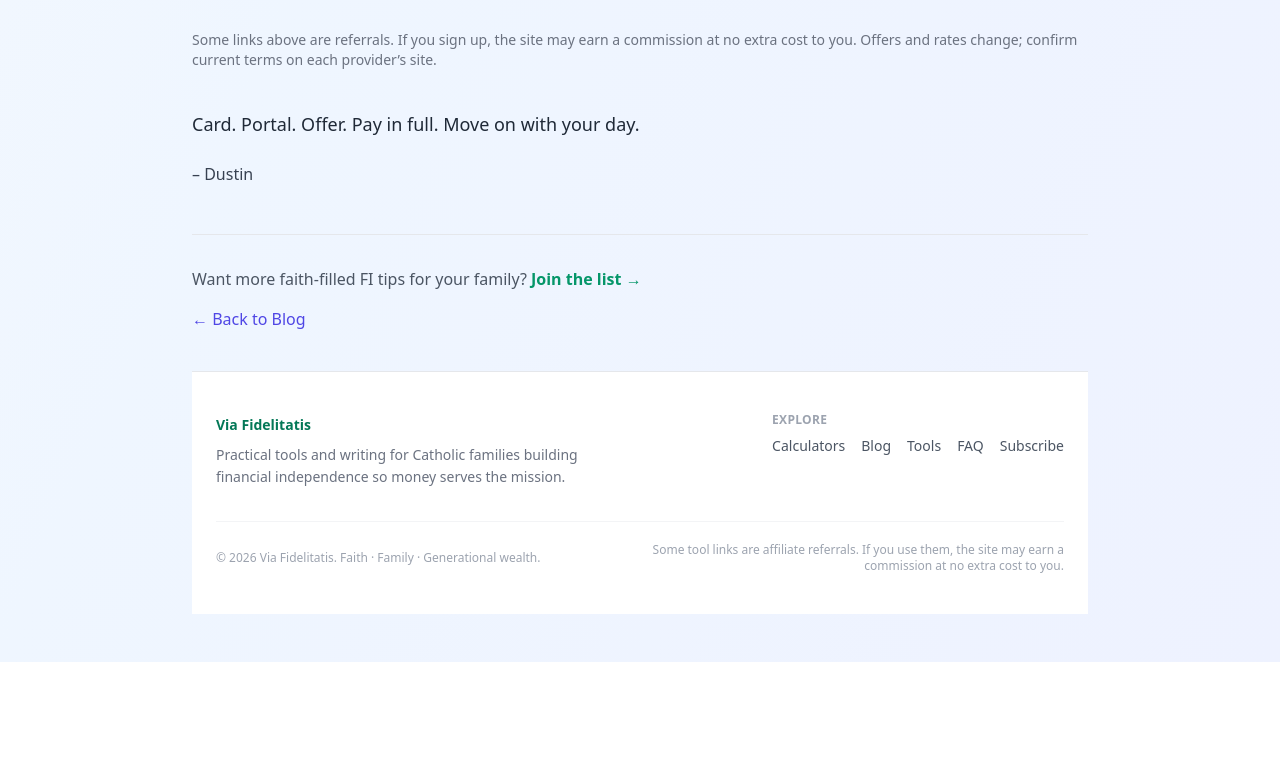
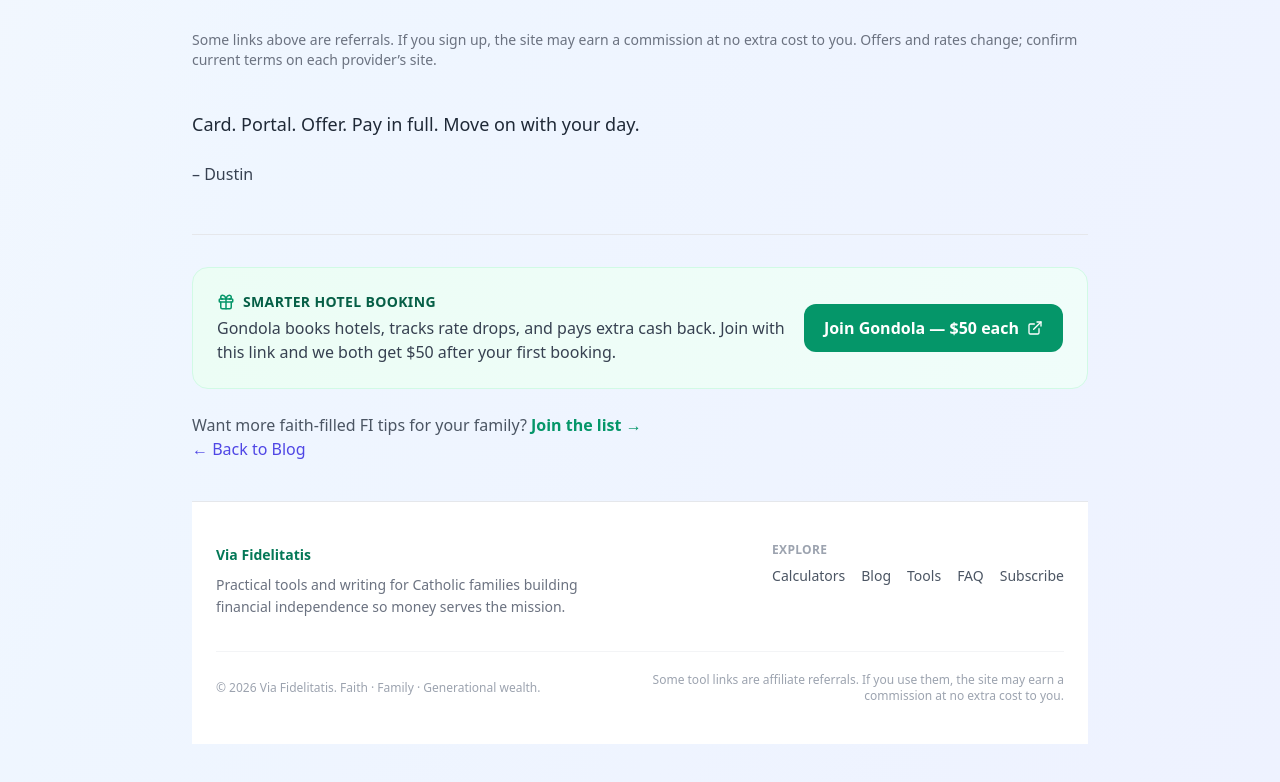
Before and after one commit to daughterpop/super-fi-calc, a React (Vite) app: page /blog/triple-savings-online-purchases in a window 1280 px wide. Shown: the part 2245-3027 px from the top of the page. Before the commit the page ends 2907 px from the top, so only its background shows below. Built offline with nearby package versions, Linux system fonts and the light colour scheme.

Commit message:
Daily site improvement: Soft rotating referral on blog posts + blog index – August 10, 2026

```diff
--- a/src/components/BlogPostFooter.jsx
+++ b/src/components/BlogPostFooter.jsx
@@ -1,14 +1,24 @@
 import { Link } from 'react-router-dom';
 import SiteFooter from './SiteFooter';
+import ReferralCard from './ReferralCard';
+import { getReferral } from '../data/referrals';
 
 /**
- * Light end-of-post CTA: subscribe + back to blog, then site footer.
+ * Light end-of-post CTA: soft rotating referral + subscribe + back to blog, then site footer.
+ * Keeps affiliate presence non-obtrusive and consistent across every post that uses this footer.
  */
 export default function BlogPostFooter() {
+  // Slot 7 so it usually differs from homepage header (slot 0) and home card (slot 1)
+  const postReferral = getReferral({ slot: 7, pool: 'all' });
+
   return (
     <>
-      <div className="mt-12 pt-8 border-t border-gray-200 not-prose">
-        <p className="text-gray-600 text-sm sm:text-base mb-4 leading-relaxed">
+      <div className="mt-12 pt-8 border-t border-gray-200 not-prose space-y-6">
+        {postReferral && (
+          <ReferralCard referral={postReferral} />
+        )}
+
+        <p className="text-gray-600 text-sm sm:text-base leading-relaxed">
           Want more faith-filled FI tips for your family?{' '}
           <Link
             to="/subscribe"
--- a/src/pages/BlogIndex.jsx
+++ b/src/pages/BlogIndex.jsx
@@ -5,10 +5,14 @@ import { allPosts, allTags } from '../data/posts';
 import SiteHeader from '../components/SiteHeader';
 import SiteFooter from '../components/SiteFooter';
 import SubscribeForm from '../components/SubscribeForm';
+import ReferralCard from '../components/ReferralCard';
+import { getReferral } from '../data/referrals';
 
 export default function BlogIndex() {
   const [searchTerm, setSearchTerm] = useState('');
   const [activeTags, setActiveTags] = useState([]);
+  // Slot 8 — distinct from post footer (7) and homepage slots
+  const listReferral = getReferral({ slot: 8, pool: 'all' });
 
   const filteredPosts = useMemo(() => {
     return allPosts.filter((post) => {
@@ -138,6 +142,12 @@ export default function BlogIndex() {
           </div>
         )}
 
+        {listReferral && (
+          <div className="mb-8">
+            <ReferralCard referral={listReferral} />
+          </div>
+        )}
+
         <div className="pt-4 pb-2">
           <SubscribeForm />
         </div>
```
